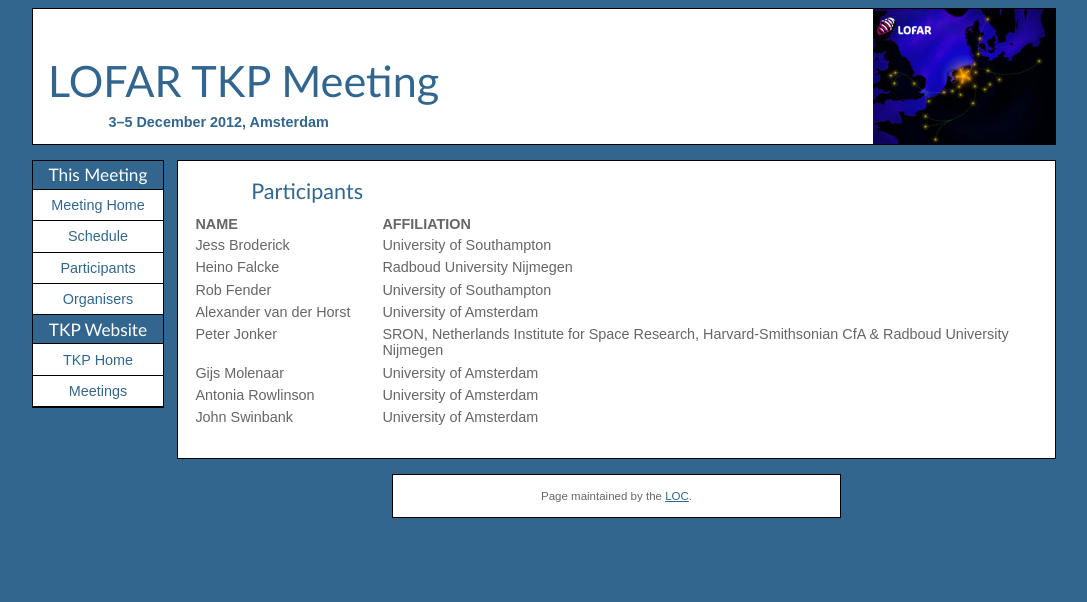
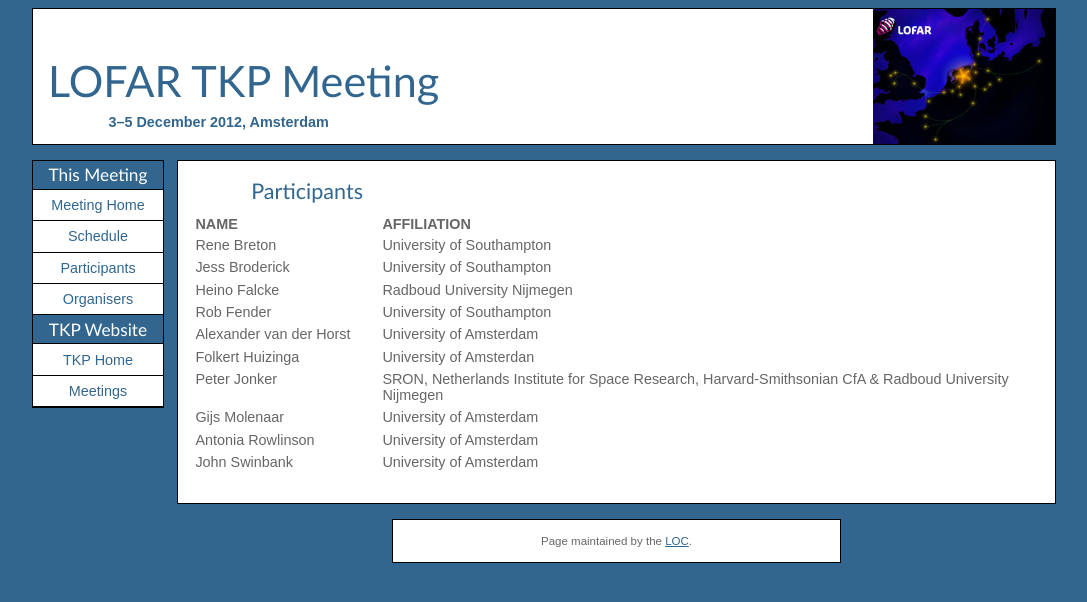
Before and after one commit to transientskp/transientskp.github.com, a Jekyll site: the page built from meetings/2012-12/participants.html, in a window 1280 px wide. Shown: the top 602 px of the page, without its empty margins (96-1183 px from the left). Built offline with Jekyll 4.4.1, drawn with Linux system fonts in a browser that asks for light colours.

Commit message:
Participants

```diff
--- a/meetings/2012-12/participants.html
+++ b/meetings/2012-12/participants.html
@@ -15,6 +15,10 @@
     </tr>
   </th>
   <tr>
+    <td>Rene&nbsp;Breton</td>
+    <td>University of Southampton</td>
+  </tr>
+  <tr>
     <td>Jess&nbsp;Broderick</td>
     <td>University of Southampton</td>
   </tr>
@@ -29,6 +33,10 @@
   <tr>
     <td>Alexander&nbsp;van&nbsp;der&nbsp;Horst</td>
     <td>University of Amsterdam</td>
+  </tr>
+  <tr>
+    <td>Folkert&nbsp;Huizinga</td>
+    <td>University of Amsterdan</td>
   </tr>
   <tr>
     <td>Peter&nbsp;Jonker</td>
```
